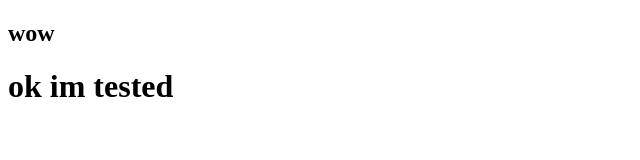
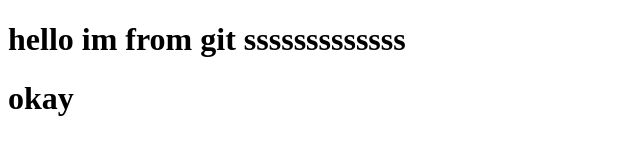
Before and after one commit to rajanisar288/testGit, a plain HTML site: page index.html in a window 1280 px wide. Shown: the whole page, without its empty margins (0-640 px from the left). Drawn offline with Linux system fonts and the light colour scheme.

Commit message:
added new

```diff
--- a/index.html
+++ b/index.html
@@ -6,7 +6,7 @@
     <title>git test </title>
 </head>
 <body>
-    <h2>wow</h2>
-    <h1>ok im tested</h1>
+    <h1>hello im from git sssssssssssss</h1>
+    <h1>okay</h1>
 </body>
 </html>
```
